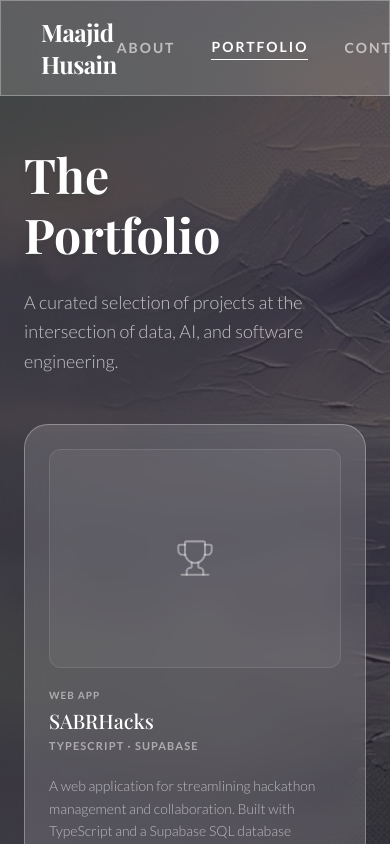
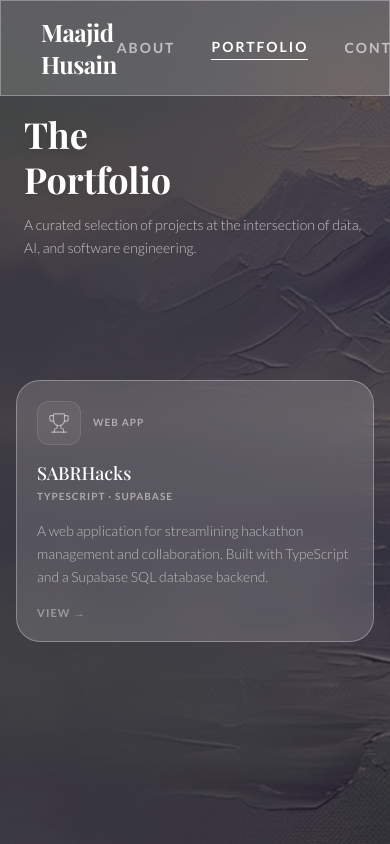
Before and after one commit to maajidhusain/maajidhusain.github.io, a Next.js app: page /portfolio in a window 390 px wide. Built offline with nearby package versions, Linux system fonts and the light colour scheme; a web font is replaced by a local one.

Commit message:
mobile optimization

```diff
--- a/app/portfolio/page.tsx
+++ b/app/portfolio/page.tsx
@@ -1,4 +1,7 @@
+"use client";
+
 import Navbar from "@/components/Navbar";
+import { StackedProjectCards } from "@/components/ui/stacked-project-cards";
 import {
   Trophy,
   Bot,
@@ -144,7 +147,21 @@ export default function Portfolio() {
 
       <Navbar variant="dark" />
 
-      <main className="relative z-10 px-6 md:px-12 lg:px-24 pt-36 pb-24">
+      {/* ── Mobile layout (< md) ── */}
+      <main className="relative z-10 md:hidden">
+        <div className="px-6 pt-28 pb-4">
+          <h1 className="text-white text-4xl font-display font-bold leading-tight mb-3 drop-shadow-lg">
+            The<br />Portfolio
+          </h1>
+          <p className="text-white/70 text-sm max-w-sm font-light leading-relaxed">
+            A curated selection of projects at the intersection of data, AI, and software engineering.
+          </p>
+        </div>
+        <StackedProjectCards projects={projects} />
+      </main>
+
+      {/* ── Desktop layout (≥ md) ── */}
+      <main className="relative z-10 px-6 md:px-12 lg:px-24 pt-36 pb-24 hidden md:block">
         <div className="max-w-7xl mx-auto w-full flex flex-col lg:flex-row gap-12 lg:gap-24">
 
           {/* Left: title */}
@@ -158,7 +175,7 @@ export default function Portfolio() {
           </div>
 
           {/* Right: offset two-column grid */}
-          <div className="lg:w-2/3 grid grid-cols-1 md:grid-cols-2 gap-8 md:gap-10 pb-12">
+          <div className="lg:w-2/3 grid grid-cols-2 gap-8 md:gap-10 pb-12">
             {/* Column 1 — starts lower */}
             <div className="flex flex-col gap-8 md:gap-10 md:mt-24">
               {col1.map((p) => (
--- /dev/null
+++ b/components/ui/stacked-project-cards.tsx
@@ -0,0 +1,122 @@
+"use client";
+
+import { useEffect, useRef } from "react";
+import gsap from "gsap";
+import { ScrollTrigger } from "gsap/ScrollTrigger";
+import type { LucideIcon } from "lucide-react";
+
+gsap.registerPlugin(ScrollTrigger);
+
+type Project = {
+  title: string;
+  tags: string;
+  category: string;
+  description: string;
+  link?: string;
+  Icon: LucideIcon;
+};
+
+export function StackedProjectCards({ projects }: { projects: Project[] }) {
+  const cardRefs = useRef<(HTMLDivElement | null)[]>([]);
+  const sectionRefs = useRef<(HTMLDivElement | null)[]>([]);
+
+  useEffect(() => {
+    // Only run on mobile viewports where this layout is visible
+    if (window.innerWidth >= 768) return;
+
+    const scroller = document.querySelector(".glass-scroll") as HTMLElement;
+    if (!scroller) return;
+
+    const ctx = gsap.context(() => {
+      sectionRefs.current.forEach((section, index) => {
+        if (!section || index >= projects.length - 1) return;
+        const card = cardRefs.current[index];
+        if (!card) return;
+
+        const targetScale = 1 - (projects.length - index) * 0.04;
+
+        gsap.to(card, {
+          scale: targetScale,
+          ease: "none",
+          scrollTrigger: {
+            trigger: section,
+            scroller,
+            start: "top top",
+            end: "bottom top",
+            scrub: true,
+          },
+        });
+      });
+    });
+
+    ScrollTrigger.refresh();
+
+    return () => ctx.revert();
+  }, [projects]);
+
+  return (
+    <div>
+      {projects.map((project, index) => {
+        const { title, tags, category, description, link, Icon } = project;
+        // Each card peeks 16px below the previous, starting just below the navbar
+        const topPad = 104 + index * 16;
+
+        return (
+          <div
+            key={title}
+            ref={(el) => { sectionRefs.current[index] = el; }}
+            className="flex items-start justify-center"
+            style={{
+              height: "100vh",
+              position: "sticky",
+              top: 0,
+              zIndex: index + 1,
+              paddingTop: `${topPad}px`,
+              paddingLeft: "16px",
+              paddingRight: "16px",
+            }}
+          >
+            <div
+              ref={(el) => { cardRefs.current[index] = el; }}
+              className="glass-panel rounded-2xl p-5 flex flex-col gap-4 w-full"
+              style={{ transformOrigin: "top center" }}
+            >
+              <div className="flex items-center gap-3">
+                <div className="p-2.5 rounded-xl bg-white/5 border border-white/10 flex-shrink-0">
+                  <Icon size={22} className="text-white/50" strokeWidth={1.25} />
+                </div>
+                <p className="text-white/50 text-[10px] font-semibold tracking-widest uppercase">
+                  {category}
+                </p>
+              </div>
+
+              <div>
+                <h3 className="text-white text-lg font-display font-medium leading-snug">
+                  {title}
+                </h3>
+                <p className="text-white/50 text-[10px] font-semibold tracking-widest uppercase mt-1">
+                  {tags}
+                </p>
+              </div>
+
+              <p className="text-white/60 text-sm font-light leading-relaxed">{description}</p>
+
+              {link && (
+                <a
+                  href={link}
+                  target="_blank"
+                  rel="noopener noreferrer"
+                  className="text-[11px] uppercase tracking-widest font-semibold text-white/40 hover:text-[#ec5b13] transition-colors self-start"
+                >
+                  View →
+                </a>
+              )}
+            </div>
+          </div>
+        );
+      })}
+      {/* breathing room after last card */}
+      <div style={{ height: "30vh" }} />
+    </div>
+  );
+}
--- a/package.json
+++ b/package.json
@@ -7,6 +7,7 @@
     "start": "next start -p 5000"
   },
   "dependencies": {
+    "gsap": "^3.15.0",
     "lucide-react": "^1.11.0",
     "next": "15.5.14",
     "react": "^19.2.5",
--- a/tsconfig.json
+++ b/tsconfig.json
@@ -14,7 +14,7 @@
     "moduleResolution": "bundler",
     "resolveJsonModule": true,
     "isolatedModules": true,
-    "jsx": "react-jsx",
+    "jsx": "preserve",
     "incremental": true,
     "plugins": [
       {
```
Also changed, not shown: 1 other file (tests, documents, lock files or other folders).
